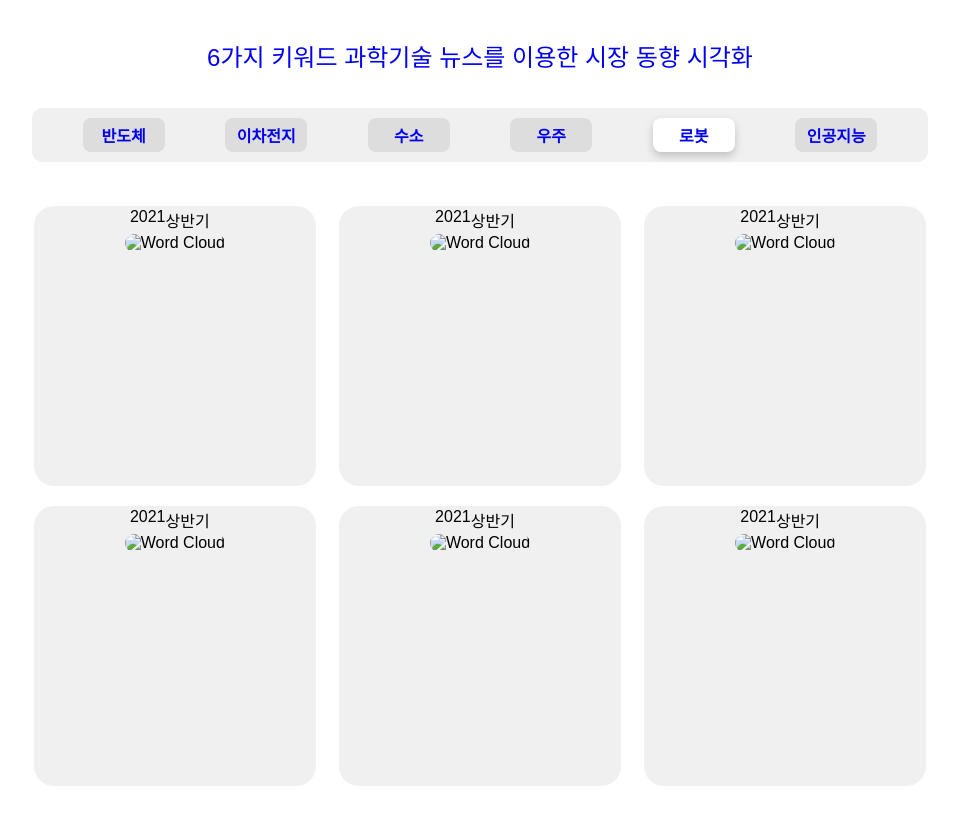
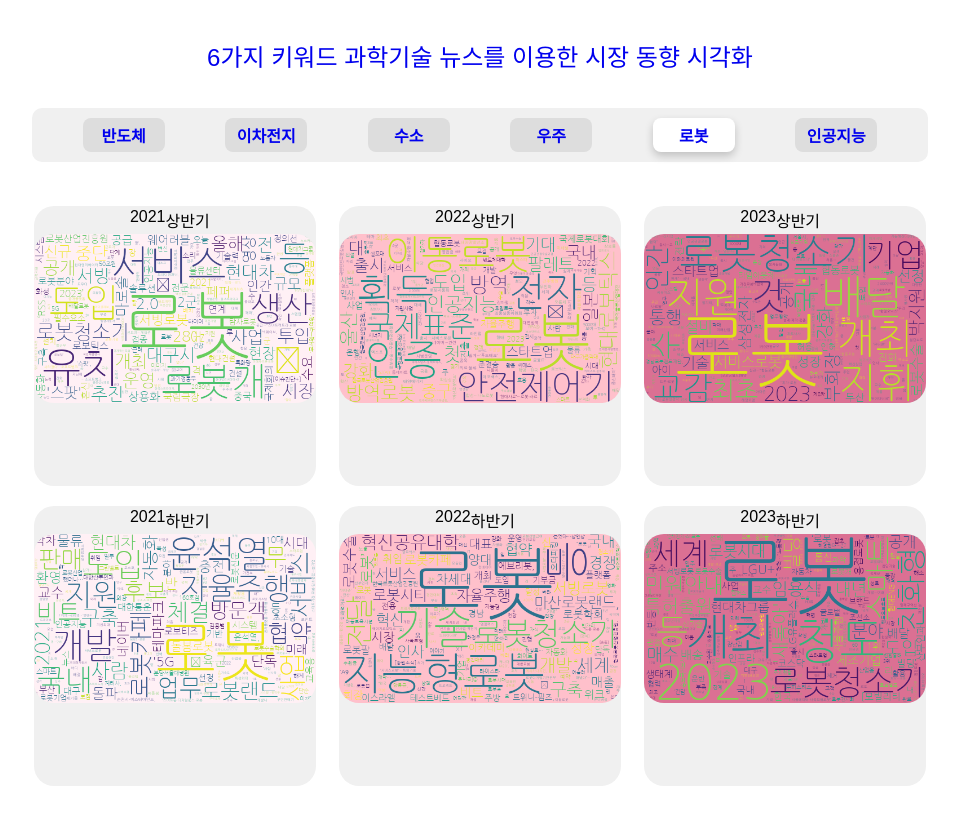
Before and after one commit to LEEGIYEONG/news_crawler, a Django app: page /robot/ in a window 1280 px wide. Shown: the whole page, without its empty margins (160-1119 px from the left). Run offline with Django 4.2, Linux system fonts and the light colour scheme; some web fonts are replaced.

Commit message:
Design: 로봇 페이지 수정

```diff
--- a/mywebsite/mainapp/templates/mainapp/robot.html
+++ b/mywebsite/mainapp/templates/mainapp/robot.html
@@ -25,46 +25,46 @@
             <span>2021</span>
             <span>상반기</span>
           </div>
-          <img src="{{ wordcloud_image_url }}" alt="Word Cloud" />
+          <img src="{% static 'images/Robot_2021_1.png' %}" alt="Word Cloud" />
         </div>
         <div class="wordcloud_1">
           <div class="period">
             <span>2021</span>
-            <span>상반기</span>
+            <span>하반기</span>
           </div>
-          <img src="{{ wordcloud_image_url }}" alt="Word Cloud" />
+          <img src="{% static 'images/Robot_2021_2.png' %}" alt="Word Cloud" />
         </div>
       </div>
       <div class="wordcloud_2_column">
         <div class="wordcloud_1">
           <div class="period">
-            <span>2021</span>
+            <span>2022</span>
             <span>상반기</span>
           </div>
-          <img src="{{ wordcloud_image_url }}" alt="Word Cloud" />
+          <img src="{% static 'images/Robot_2022_1.png' %}" alt="Word Cloud" />
         </div>
         <div class="wordcloud_1">
           <div class="period">
-            <span>2021</span>
-            <span>상반기</span>
+            <span>2022</span>
+            <span>하반기</span>
           </div>
-          <img src="{{ wordcloud_image_url }}" alt="Word Cloud" />
+          <img src="{% static 'images/Robot_2022_2.png' %}" alt="Word Cloud" />
         </div>
       </div>
       <div class="wordcloud_2_column">
         <div class="wordcloud_1">
           <div class="period">
-            <span>2021</span>
+            <span>2023</span>
             <span>상반기</span>
           </div>
-          <img src="{{ wordcloud_image_url }}" alt="Word Cloud" />
+          <img src="{% static 'images/Robot_2023_1.png' %}" alt="Word Cloud" />
         </div>
         <div class="wordcloud_1">
           <div class="period">
-            <span>2021</span>
-            <span>상반기</span>
+            <span>2023</span>
+            <span>하반기</span>
           </div>
-          <img src="{{ wordcloud_image_url }}" alt="Word Cloud" />
+          <img src="{% static 'images/Robot_2023_2.png' %}" alt="Word Cloud" />
         </div>
       </div>
     </div>
```
